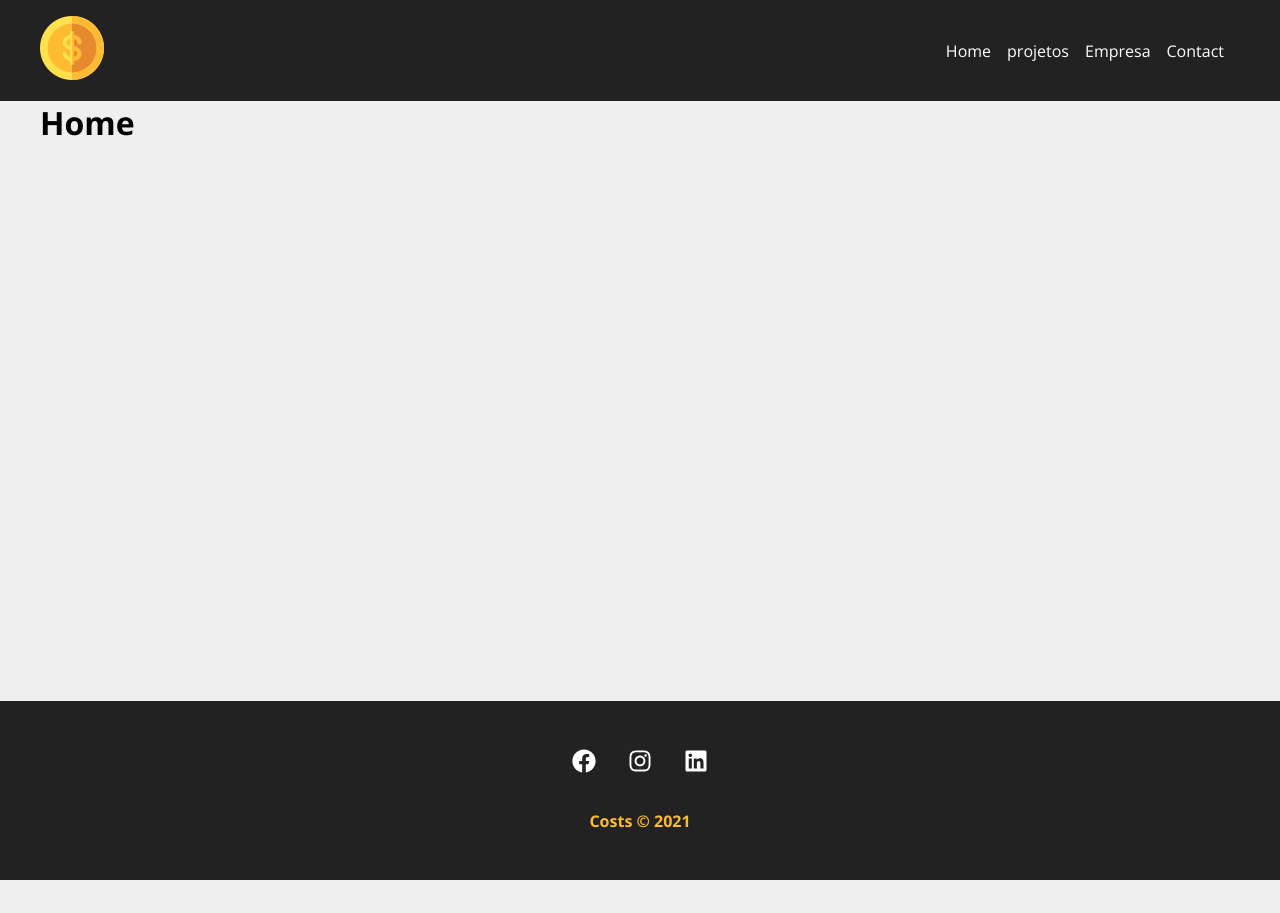
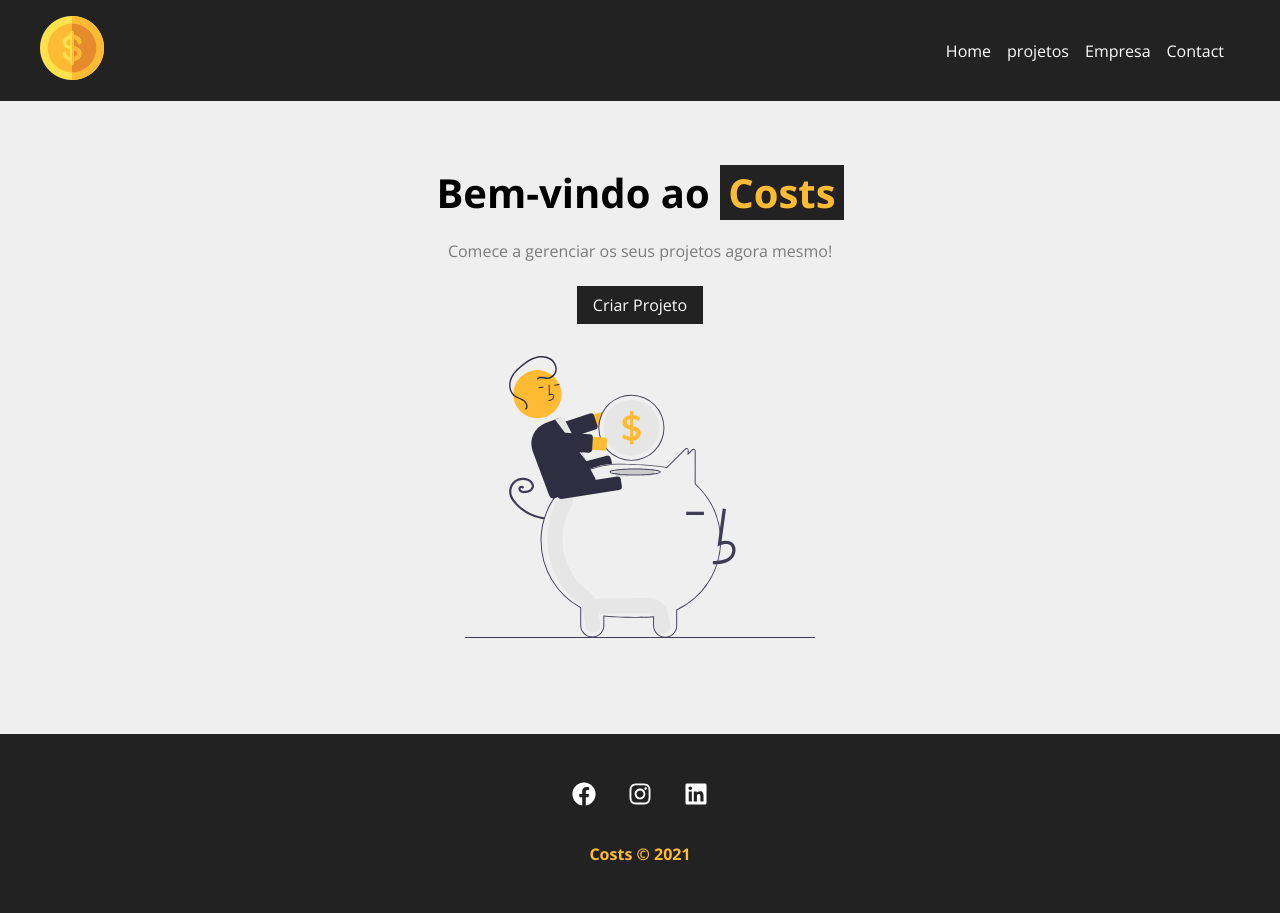
Before and after one commit to joseg-alvesg/costs, a React (Create React App) app: page / in a window 1280 px wide. Before the commit the page ends 880 px from the top, so only its background shows below. Built offline with nearby package versions, Linux system fonts and the light colour scheme.

Commit message:
finalização da customização e da HOME e inicio da criação do pages/newproject e do componente projectForm

```diff
--- a/src/App.jsx
+++ b/src/App.jsx
@@ -1,4 +1,4 @@
-import { BrowserRouter as Router, Switch, Route, Link } from 'react-router-dom'
+import { BrowserRouter as Router, Switch, Route } from 'react-router-dom'
 import Company from './components/pages/Company';
 import Contact from './components/pages/Contact';
 import Home from './components/pages/Home';
--- /dev/null
+++ b/src/components/layout/LinkButton.jsx
@@ -0,0 +1,10 @@
+import { Link } from 'react-router-dom';
+import styles from './LinkButton.module.css';
+
+export default function LinkButton({ to, text }) {
+  return (
+    <Link className={ styles.btn } to={to}>
+      {text}
+    </Link>
+  )
+}
--- /dev/null
+++ b/src/components/layout/LinkButton.module.css
@@ -0,0 +1,11 @@
+.btn {
+  background-color: #222;
+  color: #fff;
+  padding: 0.5em 1em;
+  text-decoration: none;
+  transition: 0.5s;
+}
+
+.btn:hover {
+  color: #ffbb33;
+}
--- a/src/components/pages/Home.jsx
+++ b/src/components/pages/Home.jsx
@@ -1,7 +1,14 @@
-import React from 'react'
+import styles from './Home.module.css';
+import savings from '../../img/savings.svg';
+import LinkButton from '../layout/LinkButton';
 
 export default function Home() {
   return (
-    <h1>Home</h1>
+    <section className={ styles.home_container }>
+      <h1>Bem-vindo ao <span>Costs</span></h1>
+      <p>Comece a gerenciar os seus projetos agora mesmo!</p>
+      <LinkButton to="/newproject" text="Criar Projeto" />
+      <img src={ savings } alt="Costs" />
+    </section>
   )
 }
--- /dev/null
+++ b/src/components/pages/Home.module.css
@@ -0,0 +1,29 @@
+.home_container {
+  align-items: center;
+  display: flex;
+  flex-direction: column;
+  justify-content: center;
+  padding: 4em;
+  width: 100%;
+}
+
+.home_container h1 {
+  font-size: 2.5em;
+  margin-bottom: .5em;
+}
+
+.home_container h1 span {
+  color: #ffbb33;
+  padding: 0 .2em;
+  background-color: #222;
+}
+
+.home_container p {
+  margin-bottom: 1.5em;
+  color: #7b7b7b;
+}
+
+.home_container img {
+  width: 350px;
+  margin: 2em 0;
+}
--- a/src/components/pages/NewProject.jsx
+++ b/src/components/pages/NewProject.jsx
@@ -1,7 +1,11 @@
-import React from 'react'
+import styles from './NewProject.module.css';
 
 export default function NewProject() {
   return (
-    <h1>NewProject</h1>
+    <div className={ styles.newproject_container }>
+      <h1>Criar Projeto</h1>
+      <p>Crie seu projeto para depois adicionar os serviços</p>
+      <p>formulário</p>
+    </div>
   )
 }
--- /dev/null
+++ b/src/components/pages/NewProject.module.css
@@ -0,0 +1,13 @@
+.newproject_container {
+  width: 450px;
+  margin: 0 auto;
+  padding: 3em;
+}
+
+.newproject_container h1 {
+  margin-bottom: 0.5em;
+}
+
+.newproject_container p {
+  color: #7b7b7b;
+}
```
Also changed, not shown: src/components/projects/ProjectFrom.jsx (added, +7 -0 lines), src/components/projects/ProjectFrom.module.css (added).
